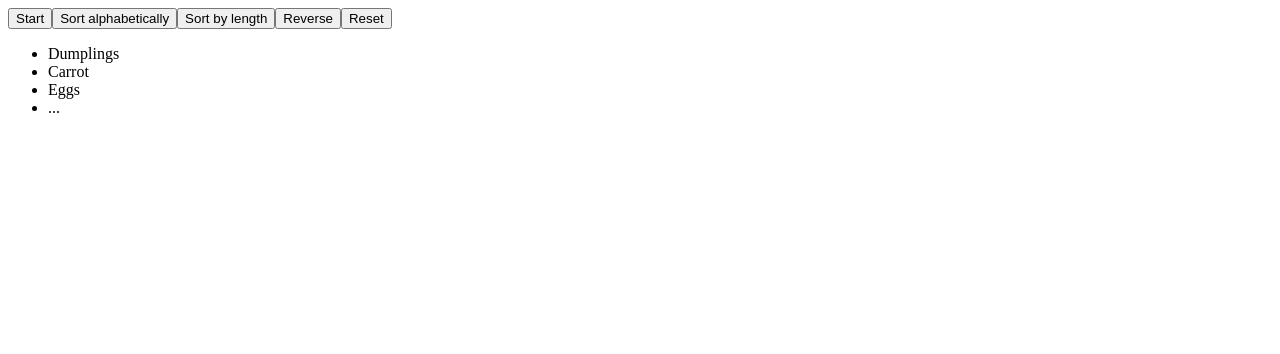
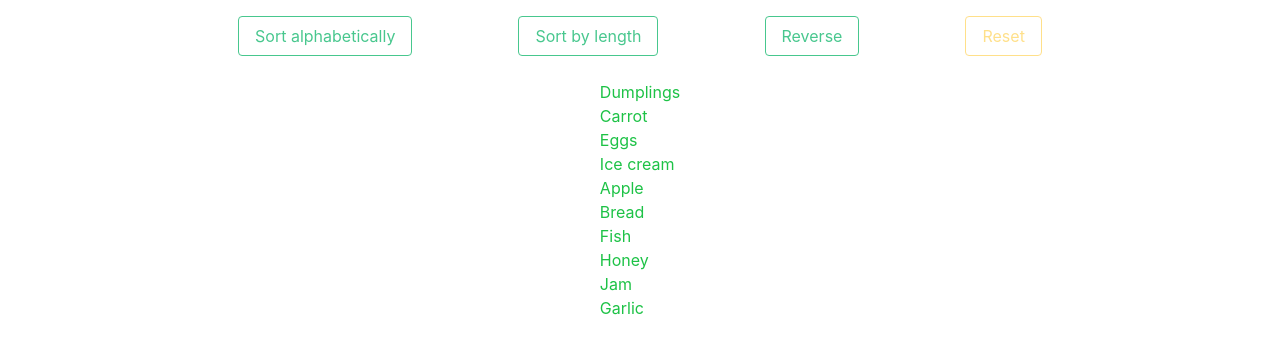
Before and after one commit to mate-academy/react_list-of-goods, a React (Create React App) app: page / in a window 1280 px wide. Both pictures are taken after a click on the button "Start". Shown: the top 354 px of the page. Built offline with nearby package versions, Linux system fonts and the light colour scheme.

Commit message:
React List of Goods

```diff
--- a/package.json
+++ b/package.json
@@ -7,9 +7,10 @@
   "license": "GPL-3.0",
   "dependencies": {
     "@cypress/react": "^5.12.4",
-    "bulma": "^0.9.3",
+    "bulma": "^0.9.4",
     "postcss": "^8.4.12",
     "react": "^17.0.2",
+    "react-bulma-components": "^4.1.0",
     "react-dom": "^17.0.2",
     "react-scripts": "^4.0.3"
   },
@@ -18,7 +19,7 @@
     "@mate-academy/cypress-tools": "^1.0.4",
     "@mate-academy/eslint-config-react": "0.0.7",
     "@mate-academy/eslint-config-react-typescript": "^1.0.1",
-    "@mate-academy/scripts": "^1.2.3",
+    "@mate-academy/scripts": "^1.2.8",
     "@mate-academy/students-ts-config": "*",
     "@mate-academy/stylelint-config": "*",
     "@types/node": "^17.0.23",
--- a/src/App.css
+++ b/src/App.css
@@ -1 +1,23 @@
-/* not empty */
+.App__container {
+  display: flex;
+  justify-content: space-around;
+  width: 1000px;
+  margin: 0 auto;
+}
+
+.Goods {
+  margin: 0 auto;
+}
+
+.Goods__item {
+  list-style-type: none;
+  color: rgb(29, 194, 70);
+}
+
+.button {
+  margin: 0 auto;
+}
+
+.list {
+  display: flex;
+}
--- a/src/App.tsx
+++ b/src/App.tsx
@@ -1,6 +1,7 @@
 /* eslint-disable @typescript-eslint/no-unused-vars */
 import React from 'react';
 import './App.css';
+import 'bulma/css/bulma.min.css';
 
 const goodsFromServer = [
   'Dumplings',
@@ -32,6 +33,22 @@ function getReorderedGoods(
 
   // Sort and reverse goods if needed
   // ...
+  visibleGoods.sort((good1, good2) => {
+    switch (sortType) {
+      case SortType.ALPABET:
+        return good1.localeCompare(good2);
+
+      case SortType.LENGTH:
+        return good1.length - good2.length;
+
+      default:
+        return 0;
+    }
+  });
+
+  if (isReversed) {
+    visibleGoods.reverse();
+  }
 
   return visibleGoods;
 }
@@ -43,33 +60,104 @@ type State = {
   sortType: SortType,
 };
 
-export const App = () => (
-  <div className="App">
-    <button type="button">
+export class App extends React.Component<{}, State> {
+  state: State = {
+    isStarted: false,
+    sortType: SortType.NONE,
+    isReversed: false,
+  };
+
+  changeStart = () => {
+    this.setState({ isStarted: true });
+  };
+
+  sortByAlphabet = () => {
+    this.setState({ sortType: SortType.ALPABET });
+  };
+
+  sortByLength = () => {
+    this.setState({ sortType: SortType.LENGTH });
+  };
+
+  sortByNone = () => {
+    this.setState({
+      sortType: SortType.NONE,
+      isReversed: false,
+    });
+  };
+
+  reverse = () => {
+    this.setState(state => ({
+      isReversed: !state.isReversed,
+    }));
+  };
+
+  render() {
+    const { isStarted, isReversed, sortType } = this.state;
+    const goods = getReorderedGoods(goodsFromServer, sortType, isReversed);
+
+    return (
+      <div className="App is-grey-lighter">
+        <div className="App__container buttons level">
+          {!isStarted && (
+            <button
+              type="button"
+              className="button are-medium is-primary level-item"
+              onClick={this.changeStart}
+            >
               Start
             </button>
+          )}
+        </div>
 
-    <button type="button">
+        {isStarted && (
+          <>
+            <div className="App__container buttons">
+              <button
+                className="button is-outlined is-success"
+                type="button"
+                onClick={this.sortByAlphabet}
+              >
                 Sort alphabetically
               </button>
 
-    <button type="button">
+              <button
+                type="button"
+                className="button is-outlined is-success"
+                onClick={this.sortByLength}
+              >
                 Sort by length
               </button>
 
-    <button type="button">
+              <button
+                type="button"
+                className="button is-outlined is-success"
+                onClick={this.reverse}
+              >
                 Reverse
               </button>
 
-    <button type="button">
+              <button
+                type="button"
+                className="button is-outlined is-warning"
+                onClick={this.sortByNone}
+              >
                 Reset
               </button>
+            </div>
 
+            <div className="list">
               <ul className="Goods">
-      <li className="Goods__item">Dumplings</li>
-      <li className="Goods__item">Carrot</li>
-      <li className="Goods__item">Eggs</li>
-      <li className="Goods__item">...</li>
+                {goods.map(good => (
+                  <li className="Goods__item" key={good}>
+                    {good}
+                  </li>
+                ))}
               </ul>
             </div>
+          </>
+        )}
+      </div>
     );
+  }
+}
```
Also changed, not shown: 2 other files (tests, documents, lock files or other folders). Lines whose indentation alone changed are shown as unchanged.
